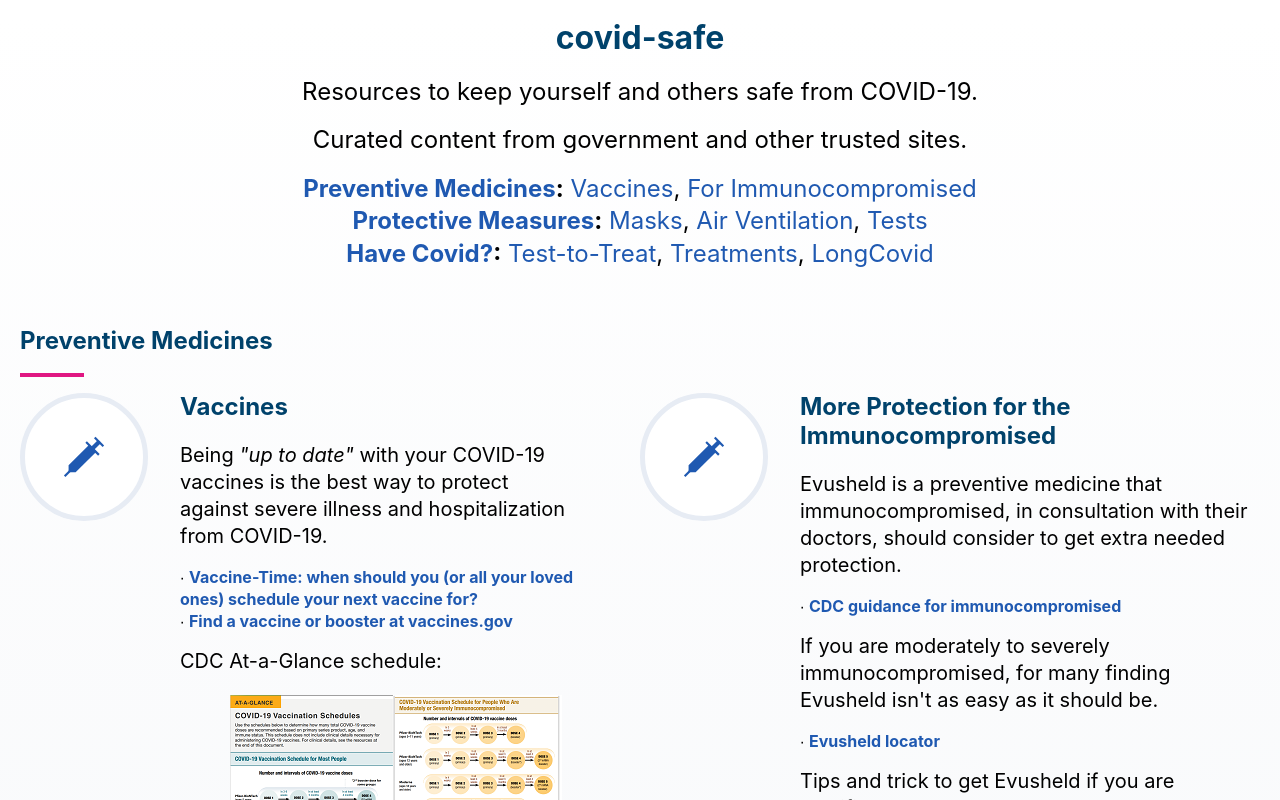
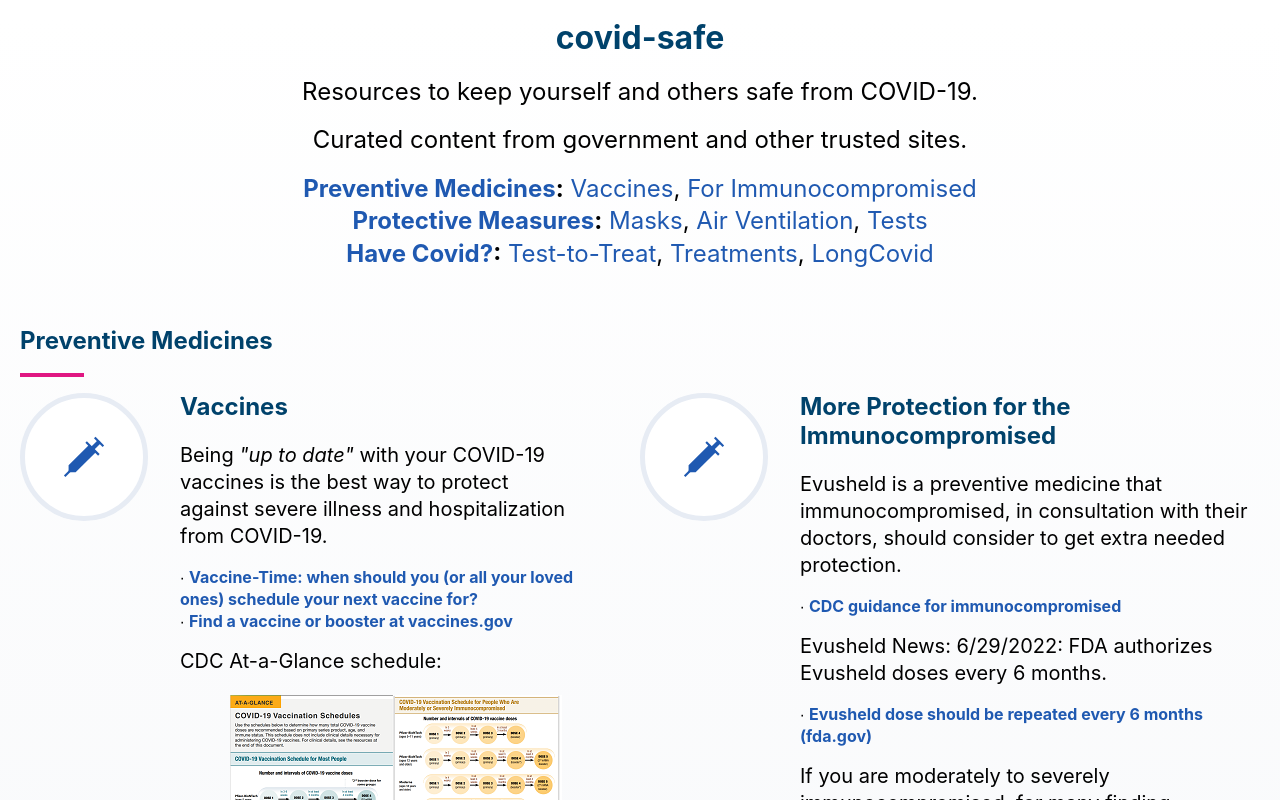
Before and after one commit to rrelyea/covid-safe, a React (Create React App) app: page / in a window 1280 px wide. Shown: the top 800 px of the page. Built offline with nearby package versions, Linux system fonts and the light colour scheme.

Commit message:
add link to fda evusheld dosing news

```diff
--- a/src/App.js
+++ b/src/App.js
@@ -61,6 +61,10 @@
                   Evusheld is a preventive medicine that immunocompromised, in consultation with their doctors, should consider to get extra needed protection.
                 </p>
               &#8729; <a href="https://www.cdc.gov/coronavirus/2019-ncov/need-extra-precautions/people-with-medical-conditions.html#immunocompromised" rel="noopener">CDC guidance for immunocompromised</a>
+              <p>
+                  Evusheld News: 6/29/2022: FDA authorizes Evusheld doses every 6 months.
+                </p>
+              &#8729; <a href="https://www.fda.gov/drugs/drug-safety-and-availability/fda-authorizes-revisions-evusheld-dosing" rel="noopener">Evusheld dose should be repeated every 6 months (fda.gov)</a>
 
               <p>If you are moderately to severely immunocompromised, for many finding Evusheld isn't as easy as it should be.</p>
               &#8729; <a href="https://rrelyea.github.io/evusheld" rel="noopener">Evusheld locator</a>
```
